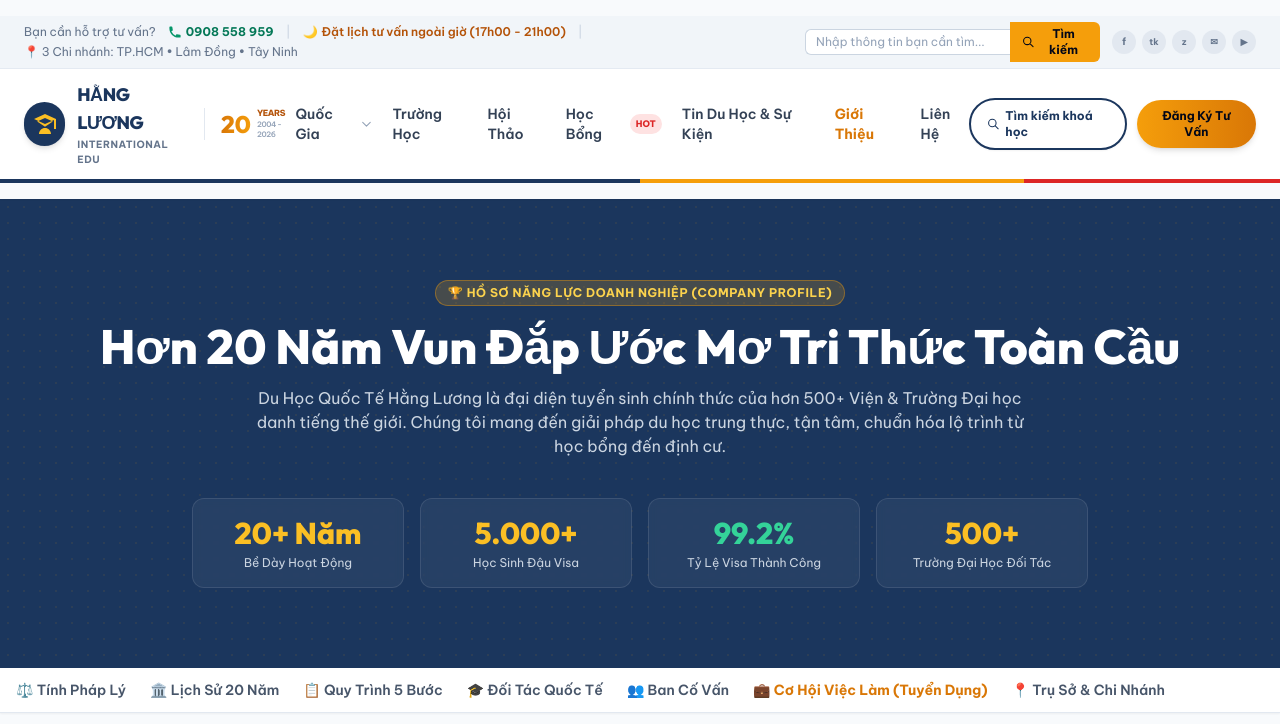
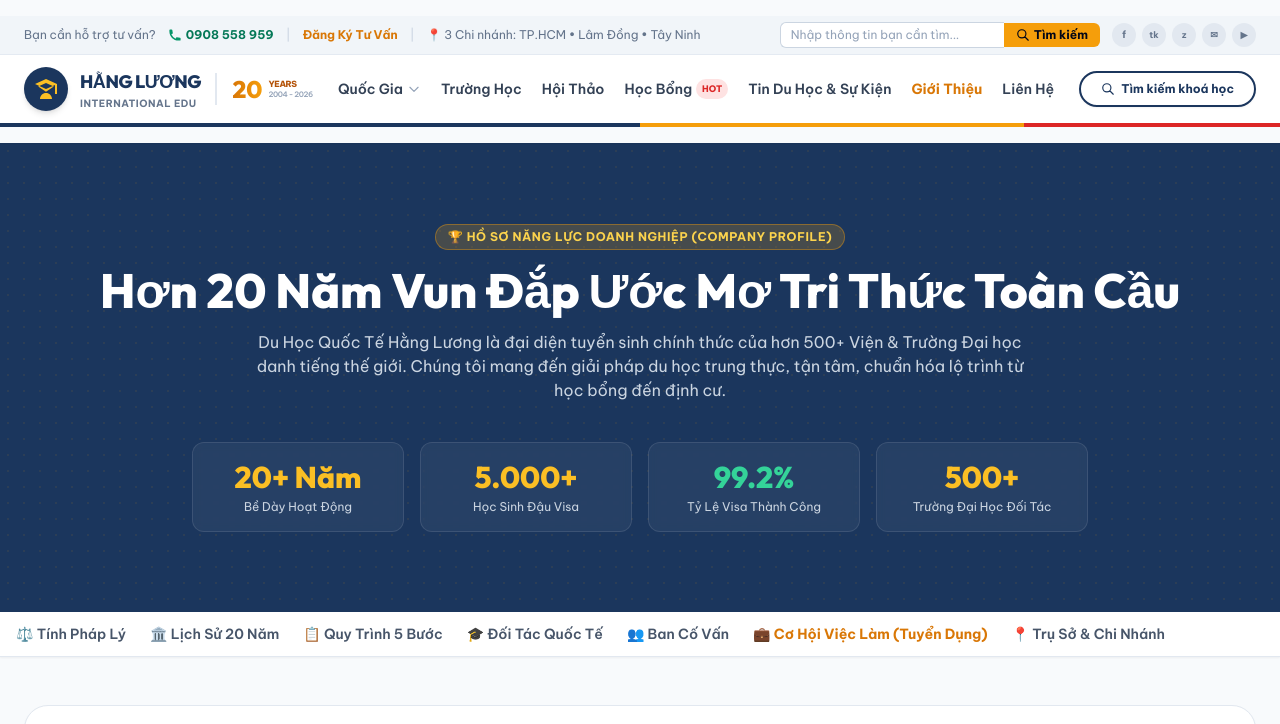
Before and after one commit to thaitran046/hangluong-edu-website, a website: page gioi-thieu/index.html in a window 1280 px wide. Shown: the top 724 px of the page. Drawn offline with nearby package versions, Linux system fonts and the light colour scheme.

Commit message:
feat: move Dang Ky Tu Van to top utility bar matching INEC layout and streamline main nav pill button

```diff
--- a/gioi-thieu/index.html
+++ b/gioi-thieu/index.html
@@ -21,14 +21,14 @@
 <body class="bg-slate-50 text-slate-900 antialiased">
 
   <!-- Canonical Header (Bỏ nút Trang Chủ theo chỉ đạo) -->
-    <!-- ==================== HEADER (Phong cách Dual-Tier cao cấp chuẩn INEC nhưng mang bản sắc Hằng Lương) ==================== -->
+      <!-- ==================== HEADER (Phong cách Dual-Tier cao cấp chuẩn INEC nhưng mang bản sắc Hằng Lương) ==================== -->
   <header id="main-header" class="sticky top-0 z-50 transition-all duration-300 shadow-sm">
 
     <!-- TẦNG 1: TOP UTILITY BAR (Thanh tiện ích trên cùng) -->
     <div class="bg-slate-100 border-b border-slate-200/80 text-[11px] sm:text-xs text-slate-600 py-1.5 px-4 sm:px-6">
       <div class="max-w-7xl mx-auto flex flex-col md:flex-row justify-between items-center gap-2">
 
-        <!-- Bên trái: Hỗ trợ tư vấn, Hotline, Đặt lịch ngoài giờ & Chi nhánh -->
+        <!-- Bên trái: Hỗ trợ tư vấn, Hotline, Đăng Ký Tư Vấn (Chuyển lên vị trí trên theo đúng chỉ đạo) & Chi nhánh -->
         <div class="flex items-center flex-wrap gap-x-3 gap-y-1 justify-center sm:justify-start">
           <span class="text-slate-500 hidden sm:inline">Bạn cần hỗ trợ tư vấn?</span>
           <a href="tel:0908558959" class="font-bold text-emerald-700 hover:text-emerald-800 flex items-center gap-1 transition-colors">
@@ -36,9 +36,8 @@
             0908 558 959
           </a>
           <span class="text-slate-300">|</span>
-          <button onclick="openConsultModal('Tư vấn ngoài giờ 17h-21h', '', true)" class="text-amber-700 hover:text-amber-800 font-semibold flex items-center gap-1 transition-colors">
-            <span>🌙</span>
-            <span>Đặt lịch tư vấn ngoài giờ (17h00 - 21h00)</span>
+          <button onclick="openConsultModal('Đăng ký tư vấn từ Top Bar', '', false)" class="text-amber-600 hover:text-amber-700 font-bold hover:underline transition-colors flex items-center gap-1 cursor-pointer">
+            <span>Đăng Ký Tư Vấn</span>
           </button>
           <span class="text-slate-300 hidden lg:inline">|</span>
           <span class="text-slate-500 hidden lg:inline flex items-center gap-1">
@@ -153,18 +152,12 @@
           <a href="/lien-he" class=" hover:text-brand-navy transition-colors">Liên Hệ</a>
         </nav>
 
-        <!-- Action CTAs bên phải: Nút Tìm Kiếm Khóa Học Pill Button (Lấy cảm hứng từ INEC) + Nút Đăng Ký Tư Vấn -->
-        <div class="hidden md:flex items-center gap-2.5">
-          <!-- Nút Tìm Kiếm Khóa Học hình viên thuốc nổi bật viền xanh Navy chuẩn INEC style -->
-          <a href="/tim-khoa-hoc" class="px-4 py-2 rounded-full border-2 border-brand-navy text-brand-navy hover:bg-brand-navy hover:text-white font-bold text-xs transition-all shadow-sm flex items-center gap-1.5">
+        <!-- Action CTA bên phải: Nút Tìm Kiếm Khóa Học Pill Button (Chuẩn phong cách INEC nhưng mang nhận diện Hằng Lương) -->
+        <div class="hidden md:flex items-center">
+          <a href="/tim-khoa-hoc" class="px-5 py-2 rounded-full border-2 border-brand-navy text-brand-navy hover:bg-brand-navy hover:text-white font-bold text-xs transition-all shadow-sm flex items-center gap-1.5">
             <svg class="w-3.5 h-3.5" fill="none" stroke="currentColor" viewBox="0 0 24 24"><path stroke-linecap="round" stroke-linejoin="round" stroke-width="2" d="M21 21l-6-6m2-5a7 7 0 11-14 0 7 7 0 0114 0z"/></svg>
             <span>Tìm kiếm khoá học</span>
           </a>
-
-          <!-- Nút Đăng Ký Tư Vấn Nhanh -->
-          <button onclick="openConsultModal('Đăng ký từ Header', '', false)" class="px-4 py-2 bg-gradient-to-r from-amber-500 to-amber-600 hover:from-amber-600 hover:to-amber-700 text-slate-950 font-bold rounded-full text-xs shadow-md transition-all flex items-center gap-1">
-            <span>Đăng Ký Tư Vấn</span>
-          </button>
         </div>
 
         <!-- Mobile Controls (Hamburger + Quick Search) -->
```
Also changed, not shown: hoc-bong/index.html (+7 -14 lines), hoi-thao/index.html (+7 -14 lines), index.html (+7 -14 lines), lien-he/index.html (+7 -14 lines), quoc-gia/index.html (+7 -14 lines), su-kien/index.html (+7 -14 lines), tim-khoa-hoc/index.html (+7 -14 lines), truong-hoc/index.html (+7 -14 lines).
